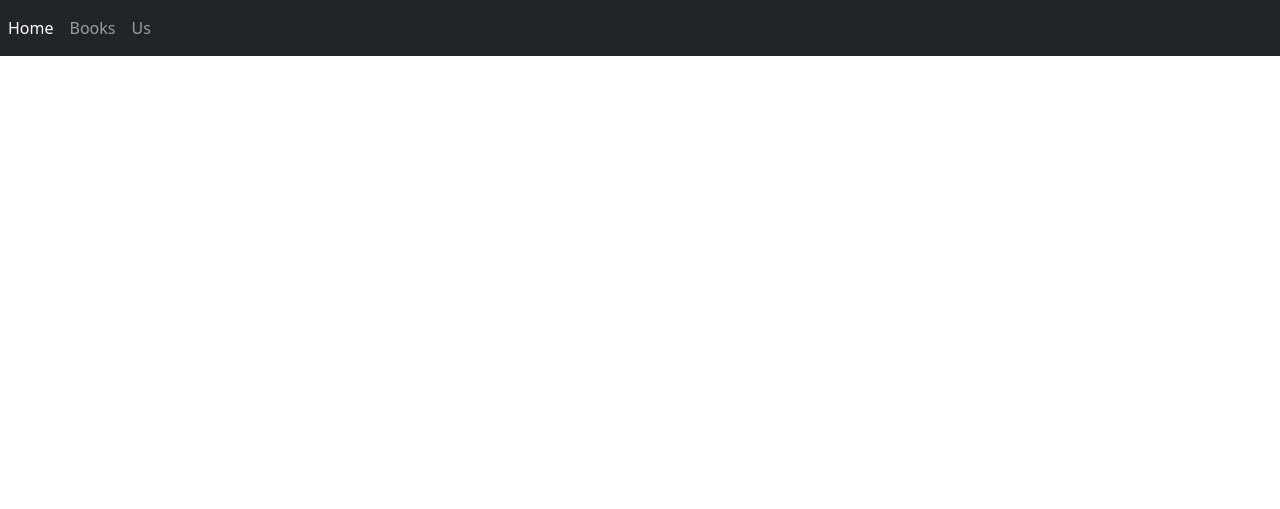
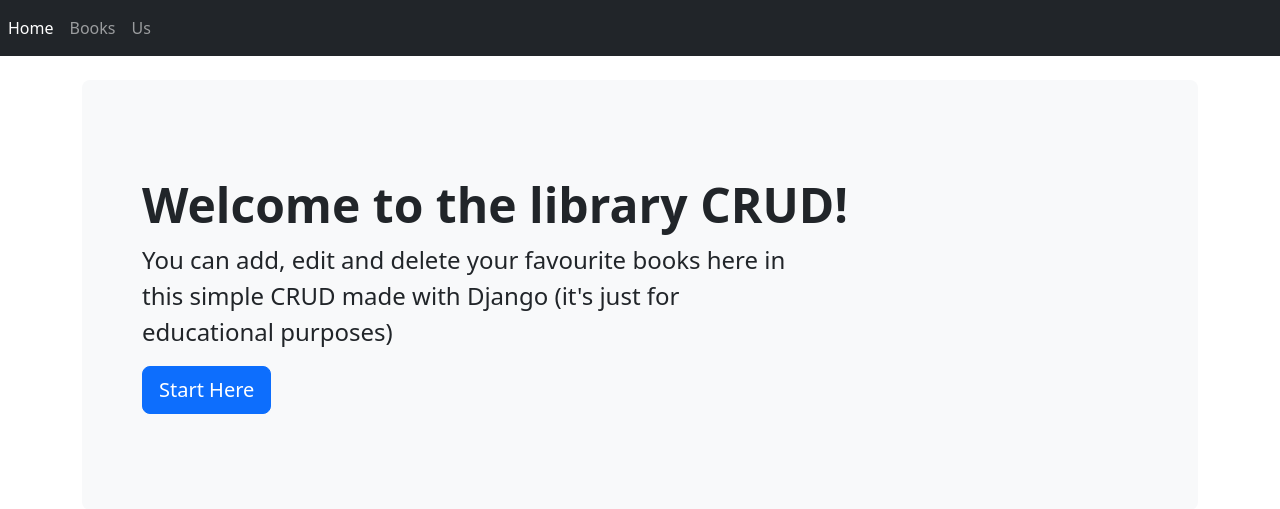
Before and after one commit to jpromanonet/djangoCrud, a Django app: page / in a window 1280 px wide. Shown: the top 509 px of the page. Run offline with Django 4.2, Linux system fonts and the light colour scheme.

```diff
--- a/sistema/libreria/templates/base.html
+++ b/sistema/libreria/templates/base.html
@@ -18,7 +18,7 @@
 
     <nav class="navbar navbar-expand navbar-dark bg-dark">
         <div class="nav navbar-nav">
-            <a class="nav-item nav-link active" href="#" aria-current="page">Home <span class="visually-hidden">(current)</span></a>
+            <a class="nav-item nav-link active" href="/">Home</a>
             <a class="nav-item nav-link" href="books">Books</a>
             <a class="nav-item nav-link" href="us">Us</a>
         </div>
--- a/sistema/libreria/templates/pages/index.html
+++ b/sistema/libreria/templates/pages/index.html
@@ -4,6 +4,12 @@
 
 {% block content %}
 
-
+<div class="p-5 mb-4 bg-light rounded-3">
+    <div class="container-fluid py-5">
+      <h1 class="display-5 fw-bold">Welcome to the library CRUD!</h1>
+      <p class="col-md-8 fs-4">You can add, edit and delete your favourite books here in this simple CRUD made with Django (it's just for educational purposes)</p>
+      <a href="books"><button class="btn btn-primary btn-lg" type="button">Start Here</button></a>
+    </div>
+  </div>
 
 {% endblock %}
```
